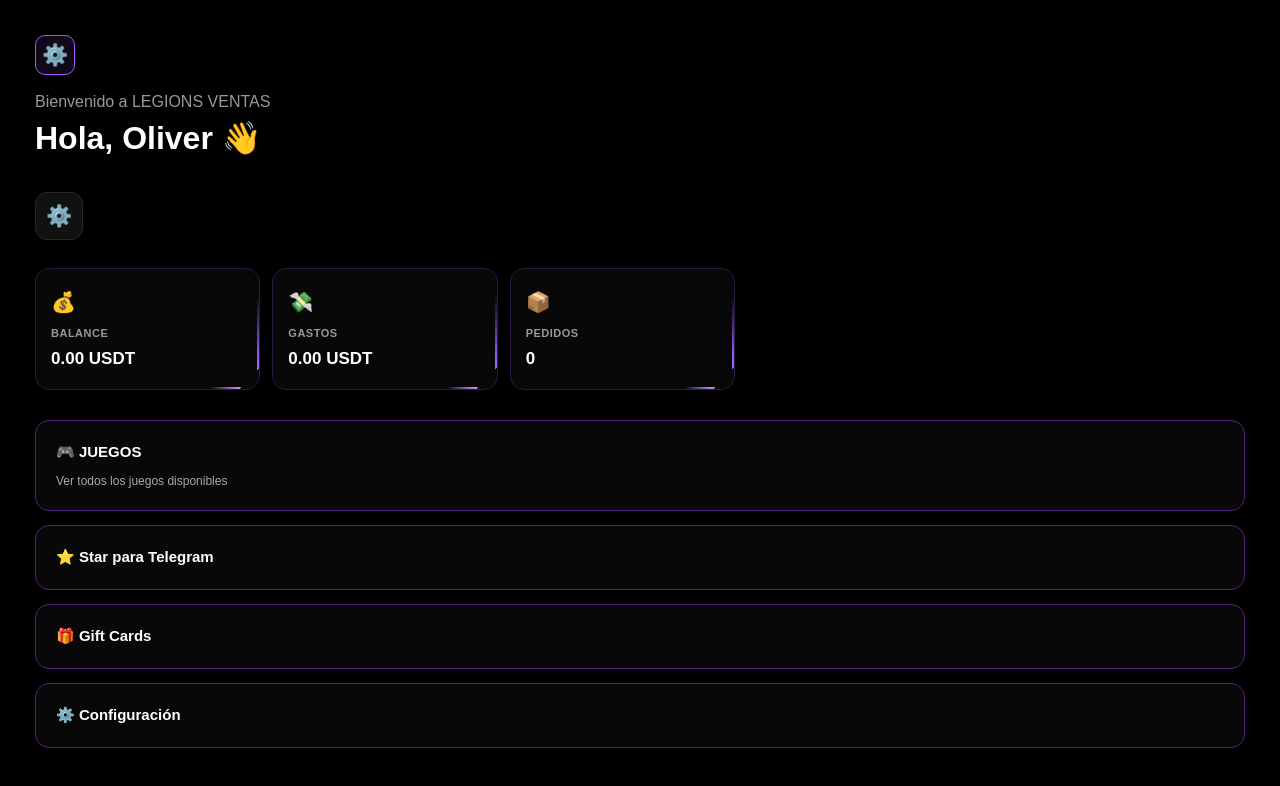
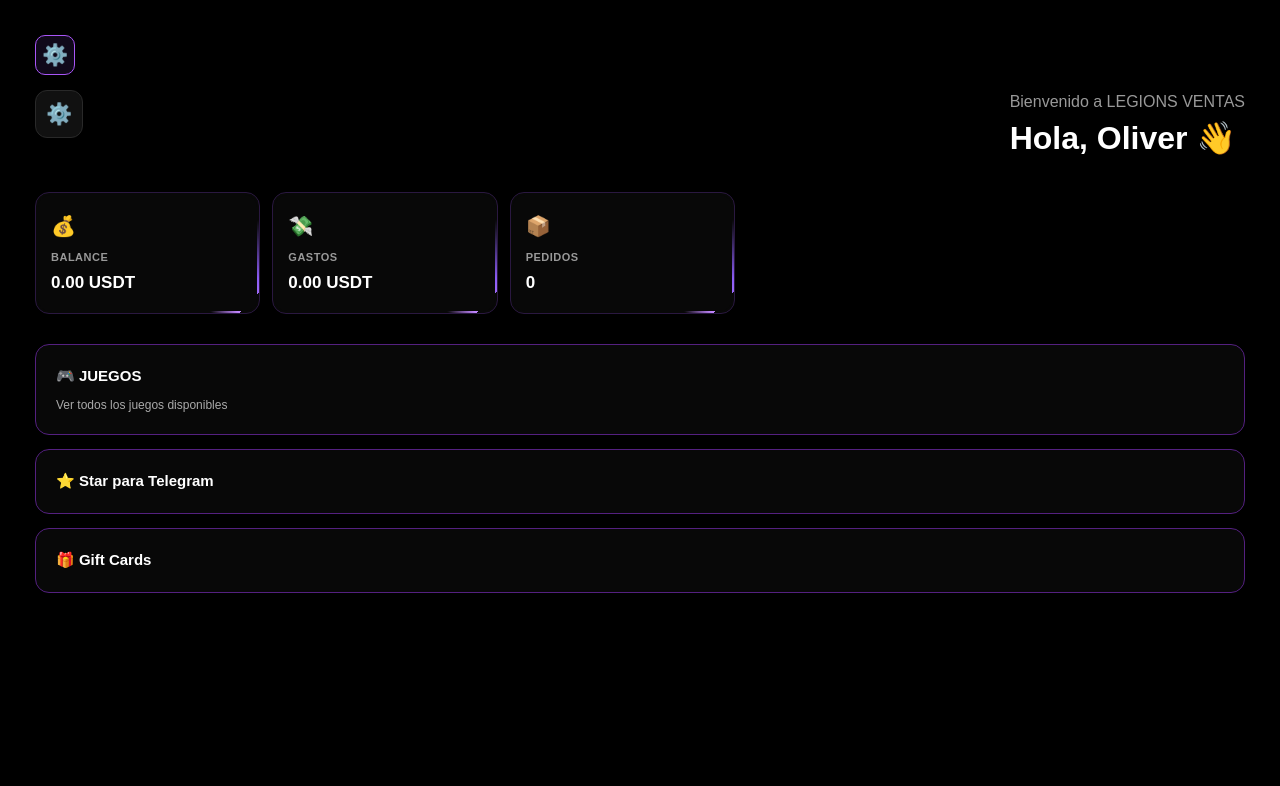
Before and after one commit to juliocesarblancomedina08-tech/Recargas-de-diamantes, a Next.js app: page /dashboard in a window 1280 px wide. Shown: the top 786 px of the page. Built offline with nearby package versions, Linux system fonts and the light colour scheme.

Commit message:
Refactor dashboard header and menu structure

```diff
--- a/app/dashboard/page.tsx
+++ b/app/dashboard/page.tsx
@@ -21,12 +21,20 @@
 return (
 <main className="dashboard-page">
 <header className="dashboard-header">
-<div>
-<p>Bienvenido a LEGIONS VENTAS</p>
-<h1>Hola, Oliver 👋</h1>
-</div>
-</header>
-<button className="settings-button" type="button" aria-label="Configuración">⚙️</button>
+<button
+className="settings-button"
+type="button"
+aria-label="Configuración"
+>
+⚙️
+</button>
+
+    <div>
+      <p>Bienvenido a LEGIONS VENTAS</p>
+      <h1>Hola, Oliver 👋</h1>
+    </div>
+  </header>
+
   <section className="dashboard-stats">
     <div className="stat-card">
       <span>💰</span>
@@ -58,15 +66,13 @@
         <p>Ver todos los juegos disponibles</p>
       </button>
 
-      <div className="menu-grid dashboard-extra-menu">
+      <div className="dashboard-extra-menu">
         <button className="menu-card" type="button">
           ⭐ Star para Telegram
         </button>
+
         <button className="menu-card" type="button">
           🎁 Gift Cards
-        </button>
-        <button className="menu-card" type="button">
-          ⚙️ Configuración
         </button>
       </div>
     </section>
```
